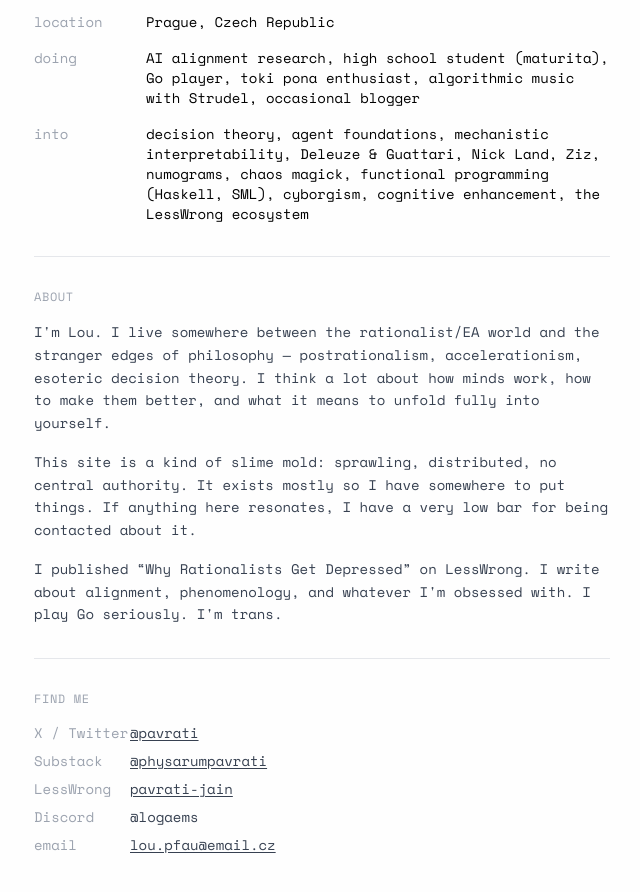
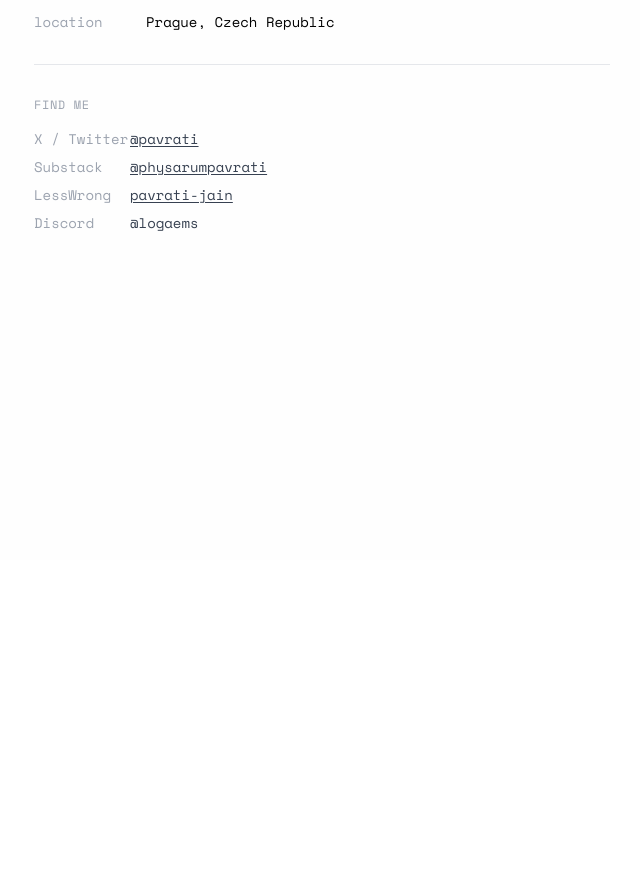
Before and after one commit to Lupp-netizen/Physarum, a Next.js app: page /info in a window 1280 px wide. Shown: the part 240-1132 px from the top of the page, without its empty margins (318-958 px from the left). After the commit the page ends 800 px from the top, so only its background shows below. Built offline with nearby package versions, Linux system fonts and the light colour scheme; a web font is replaced by a local one.

Commit message:
Simplify info page to name, location, links only

```diff
--- a/pages/info.js
+++ b/pages/info.js
@@ -5,11 +5,8 @@ import { useTheme } from './_app';
 const InfoPage = () => {
   const { tokiPonaMode } = useTheme() || { tokiPonaMode: false };
 
-  const bgColor = '#fefefe';
-  const mutedColor = '#888';
-
   return (
-    <div className="min-h-screen font-mono" style={{ backgroundColor: bgColor }}>
+    <div className="min-h-screen font-mono" style={{ backgroundColor: '#fefefe' }}>
       <div className="relative">
         <header className="pt-16 pb-8 px-8">
           <div className="max-w-xl mx-auto">
@@ -26,61 +23,19 @@ const InfoPage = () => {
 
         <main className="px-8 pb-16">
           <div className="max-w-xl mx-auto space-y-8">
-            {/* Basic info section */}
             <section className="space-y-4">
               <div className="flex gap-4 text-sm">
                 <span className="text-gray-400 w-24 shrink-0">{tokiPonaMode ? 'nimi' : 'name'}</span>
-                <span className="text-black">Lou Pfau &mdash; also Pavrati Jain, also @pavrati</span>
+                <span className="text-black">Lou / Pavrati Jain</span>
               </div>
               <div className="flex gap-4 text-sm">
                 <span className="text-gray-400 w-24 shrink-0">{tokiPonaMode ? 'ma' : 'location'}</span>
                 <span className="text-black">Prague, Czech Republic</span>
               </div>
-              <div className="flex gap-4 text-sm">
-                <span className="text-gray-400 w-24 shrink-0">{tokiPonaMode ? 'pali' : 'doing'}</span>
-                <span className="text-black">
-                  AI alignment research, high school student (maturita), Go player, toki pona enthusiast,
-                  algorithmic music with Strudel, occasional blogger
-                </span>
-              </div>
-              <div className="flex gap-4 text-sm">
-                <span className="text-gray-400 w-24 shrink-0">{tokiPonaMode ? 'sona' : 'into'}</span>
-                <span className="text-black">
-                  decision theory, agent foundations, mechanistic interpretability, Deleuze &amp; Guattari,
-                  Nick Land, Ziz, numograms, chaos magick, functional programming (Haskell, SML),
-                  cyborgism, cognitive enhancement, the LessWrong ecosystem
-                </span>
-              </div>
             </section>
 
             <hr className="border-gray-200" />
 
-            {/* About section */}
-            <section>
-              <h2 className="text-xs text-gray-400 uppercase tracking-wider mb-4">
-                {tokiPonaMode ? 'toki' : 'about'}
-              </h2>
-              <p className="text-sm text-gray-700 leading-relaxed">
-                I&apos;m Lou. I live somewhere between the rationalist/EA world and the stranger edges
-                of philosophy &mdash; postrationalism, accelerationism, esoteric decision theory.
-                I think a lot about how minds work, how to make them better, and what it means to
-                unfold fully into yourself.
-              </p>
-              <p className="text-sm text-gray-700 leading-relaxed mt-4">
-                This site is a kind of slime mold: sprawling, distributed, no central authority.
-                It exists mostly so I have somewhere to put things. If anything here resonates,
-                I have a very low bar for being contacted about it.
-              </p>
-              <p className="text-sm text-gray-700 leading-relaxed mt-4">
-                I published &ldquo;Why Rationalists Get Depressed&rdquo; on LessWrong. I write about
-                alignment, phenomenology, and whatever I&apos;m obsessed with. I play Go seriously.
-                I&apos;m trans.
-              </p>
-            </section>
-
-            <hr className="border-gray-200" />
-
-            {/* Find me section */}
             <section>
               <h2 className="text-xs text-gray-400 uppercase tracking-wider mb-4">
                 {tokiPonaMode ? 'toki tawa mi' : 'find me'}
@@ -123,15 +78,6 @@ const InfoPage = () => {
                   <span className="text-gray-400 inline-block w-24">Discord</span>
                   <span className="text-gray-700">@logaems</span>
                 </div>
-                <div>
-                  <span className="text-gray-400 inline-block w-24">email</span>
-                  <a
-                    href="mailto:lou.pfau@email.cz"
-                    className="text-gray-700 hover:text-black underline underline-offset-2"
-                  >
-                    lou.pfau@email.cz
-                  </a>
-                </div>
               </div>
             </section>
           </div>
```
